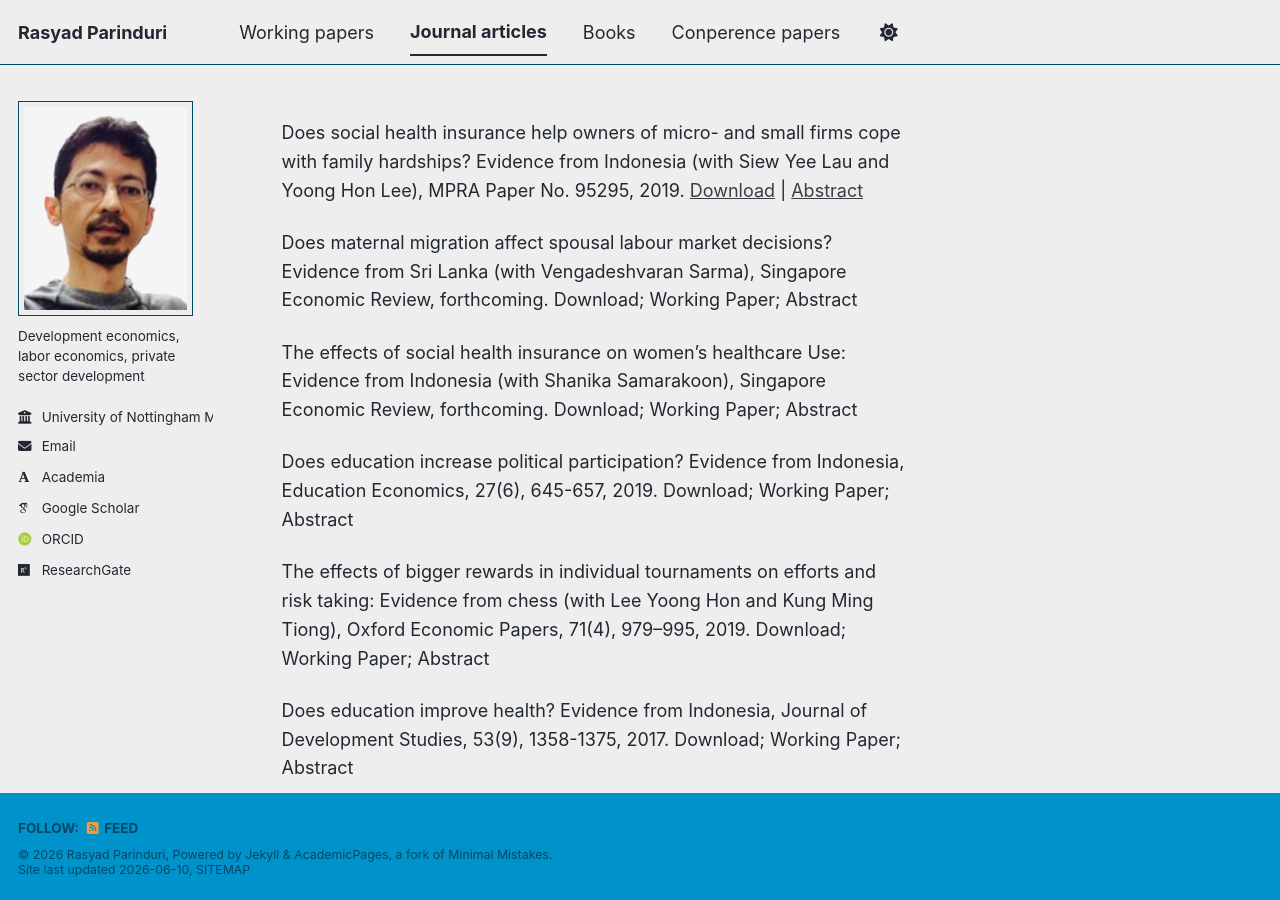
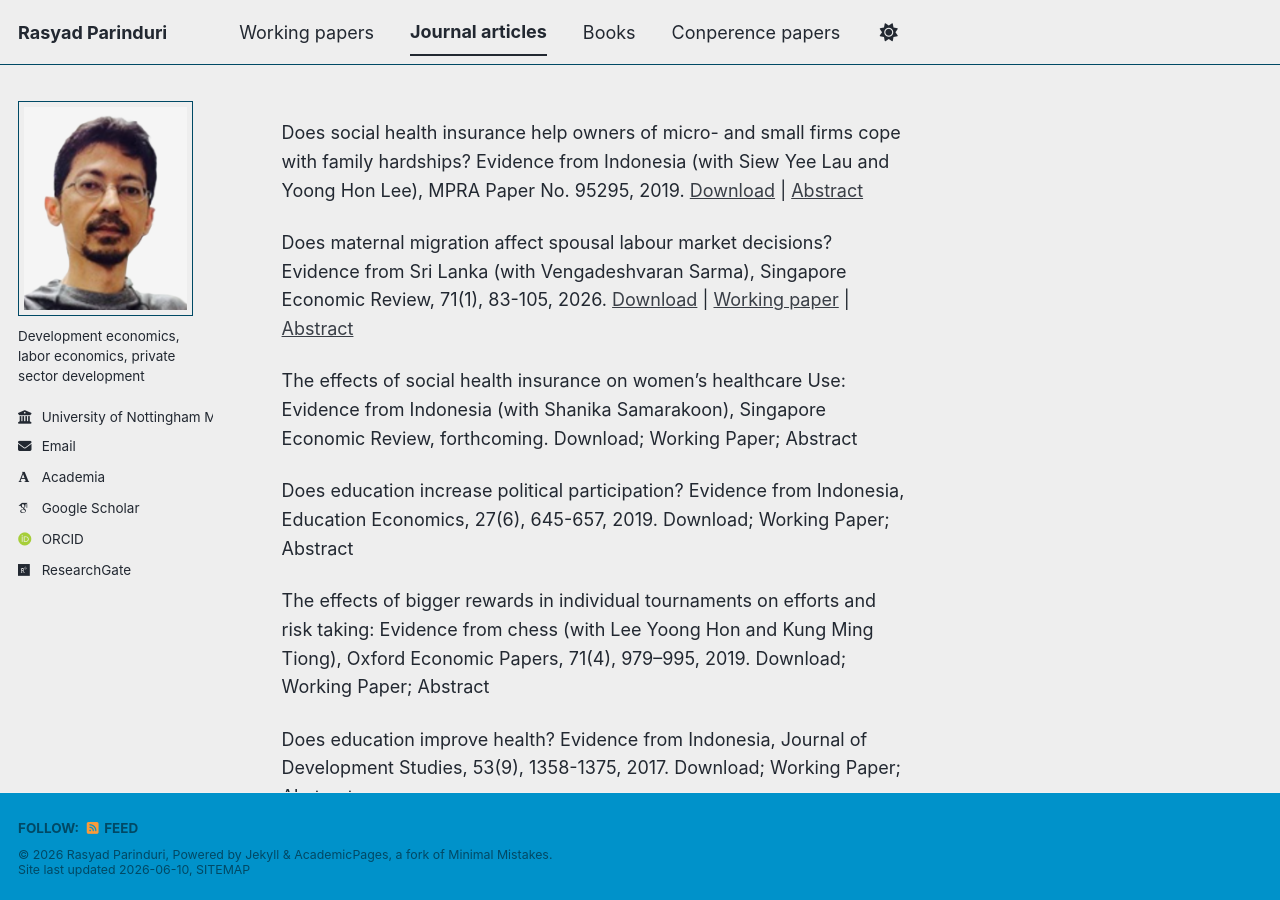
Before and after one commit to rasyadparinduri/rasyadparinduri.github.io, a Jekyll site: the page built from _pages/journal-articles.html, in a window 1280 px wide and 900 px high. Built offline with Jekyll 4.4.1, drawn with Linux system fonts in a browser that asks for light colours; some web fonts are replaced; a script bundle is joined from its source files by our own code; library files that are not in the unit come from our copies; part of the change alters nothing that is shown.

Commit message:
Update journal-articles.html

```diff
--- a/_pages/journal-articles.html
+++ b/_pages/journal-articles.html
@@ -18,7 +18,10 @@ We examine what happens to Sri Lankan men’s labour market outcomes when their
 
 
 <p>
-Does maternal migration affect spousal labour market decisions? Evidence from Sri Lanka (with Vengadeshvaran Sarma), Singapore Economic Review, forthcoming. Download; Working Paper; Abstract
+Does maternal migration affect spousal labour market decisions? Evidence from Sri Lanka (with Vengadeshvaran Sarma), Singapore Economic Review, 71(1), 83-105, 2026. <a href="https://doi.org/10.1142/S021759082150048X" target="_blank">Download</a> | <a href="https://econpapers.repec.org/paper/pramprapa/60752.htm" target="_blank">Working paper</a> |
+<a href="#" onclick="var x=document.getElementById('abs19'); if(x.style.display==='none' || x.style.display===''){x.style.display='block';} else {x.style.display='none';} return false;">Abstract</a>
+<span id="abs19" style="display:none; color:#888888; margin:0; padding:0; line-height:1.3;">
+This paper examines Sri Lankan men’s labor market outcomes when their wives emigrate to work, leaving the husbands and their children at home in Sri Lanka — the effects of maternal migration on the husbands’ labor market decisions. We used nationally representative cross-sectional data and historical migration rates at the community level as an instrument for maternal migration in two-stage least squares estimations. We find that maternal migration reduces the husbands’ labor supply. Husbands are more likely to exit the labor market and become unemployed; the employed are less likely to moonlight and have lower wages, and those that exit the labor market are more likely to become stay-at-home dads. Using a second instrument, an indicator of whether a community has foreign-employment agencies, we also confirmed our main results. Our findings indicate that policies that aim to promote female migration as an exogenous income source may fall short if they do not address the effects of the husbands’ labor market decisions.</span>
 </p>
 
 <p>
```
